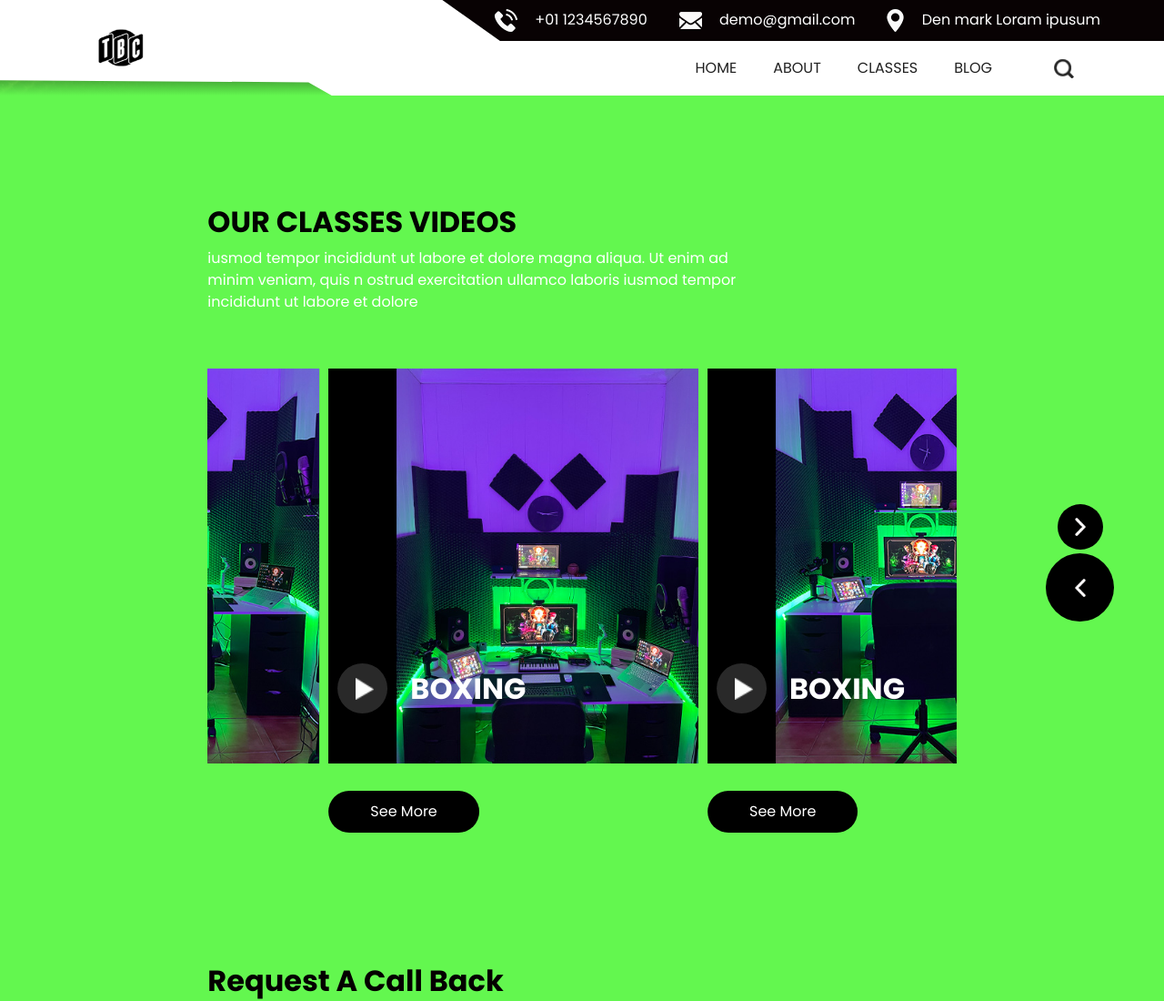
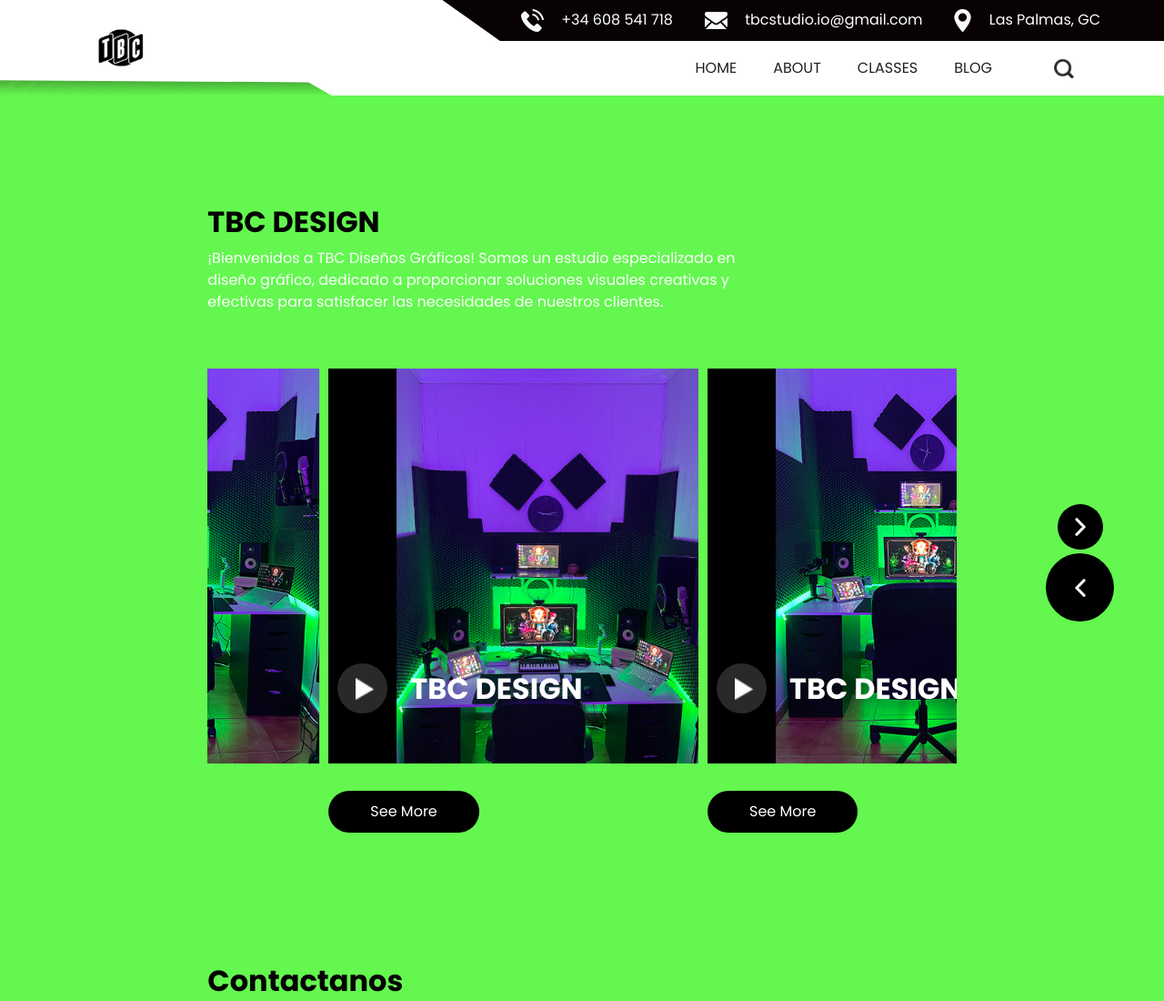
Before and after one commit to Liquenson/tbc-design, a plain HTML site: page class.html in a window 1280 px wide. Shown: the top 1100 px of the page at 91% size. Drawn offline with nearby package versions, Linux system fonts and the light colour scheme; some packages are replaced by stand-ins of ours; a web font is replaced by a local one.

Commit message:
Nuevas actualizaciones

```diff
--- a/class.html
+++ b/class.html
@@ -43,19 +43,19 @@
                 <li class="">
                   <a class="" href="">
                     <img src="images/telephone.png" alt="" />
-                    <span> +01 1234567890</span>
+                    <span> +34 608 541 718</span>
                   </a>
                 </li>
                 <li class="">
                   <a class="" href="">
                     <img src="images/mail.png" alt="" />
-                    <span>demo@gmail.com</span>
+                    <span>tbcstudio.io@gmail.com</span>
                   </a>
                 </li>
                 <li class="">
                   <a class="" href="">
                     <img src="images/location.png" alt="" />
-                    <span>Den mark Loram ipusum</span>
+                    <span>Las Palmas, GC</span>
                   </a>
                 </li>
               </ul>
@@ -110,11 +110,11 @@
               <div class="col-lg-9 col-md-10">
                 <div class="heading_container">
                   <h2>
-                    Our Classes Videos
+                    tbc design
                   </h2>
                   <p>
-                    iusmod tempor incididunt ut labore et dolore magna aliqua. Ut enim ad minim veniam, quis n
-                    ostrud exercitation ullamco laboris iusmod tempor incididunt ut labore et dolore
+                    ¡Bienvenidos a TBC Diseños Gráficos! Somos un estudio especializado en diseño gráfico, dedicado a proporcionar soluciones visuales creativas y efectivas para satisfacer las necesidades de nuestros clientes.
+
                   </p>
                 </div>
               </div>
@@ -130,7 +130,7 @@
                           <img src="images/play-icon.png" alt="">
                         </button>
                         <h2>
-                          Boxing
+                          tbc design
                         </h2>
                       </div>
                     </div>
@@ -150,7 +150,7 @@
                           <img src="images/play-icon.png" alt="">
                         </button>
                         <h2>
-                          Boxing
+                          tbc design
                         </h2>
                       </div>
                     </div>
@@ -170,7 +170,7 @@
                           <img src="images/play-icon.png" alt="">
                         </button>
                         <h2>
-                          Boxing
+                          tbc design
                         </h2>
                       </div>
                     </div>
@@ -190,7 +190,7 @@
                           <img src="images/play-icon.png" alt="">
                         </button>
                         <h2>
-                          Boxing
+                          tbc design
                         </h2>
                       </div>
                     </div>
@@ -224,7 +224,7 @@
 
               <section class="contact_section">
                 <h2>
-                  Request A Call Back
+                  Contactanos
                 </h2>
                 <form action="">
                   <div>
@@ -275,8 +275,8 @@
                   </a>
                 </div>
                 <p>
-                  &copy; 2020 All Rights Reserved. Design by
-                  <a href="https://html.design/">Free Html Templates</a>
+                  &copy; 2024 All Rights Reserved. Design by
+                  <a href="https://html.design/">@tbcstudio.io</a>
                 </p>
               </section>
               <!-- footer section -->
```
Also changed, not shown: index.html (+2 -2 lines).
